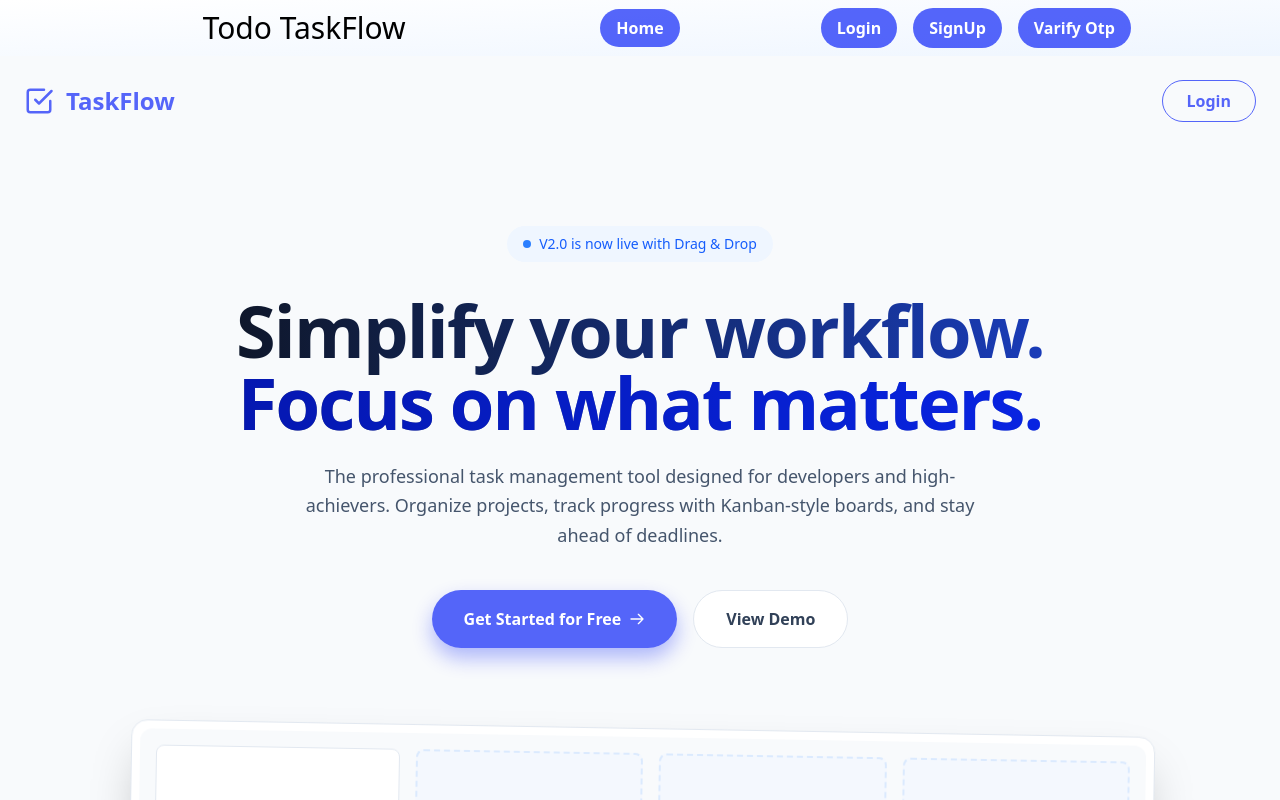
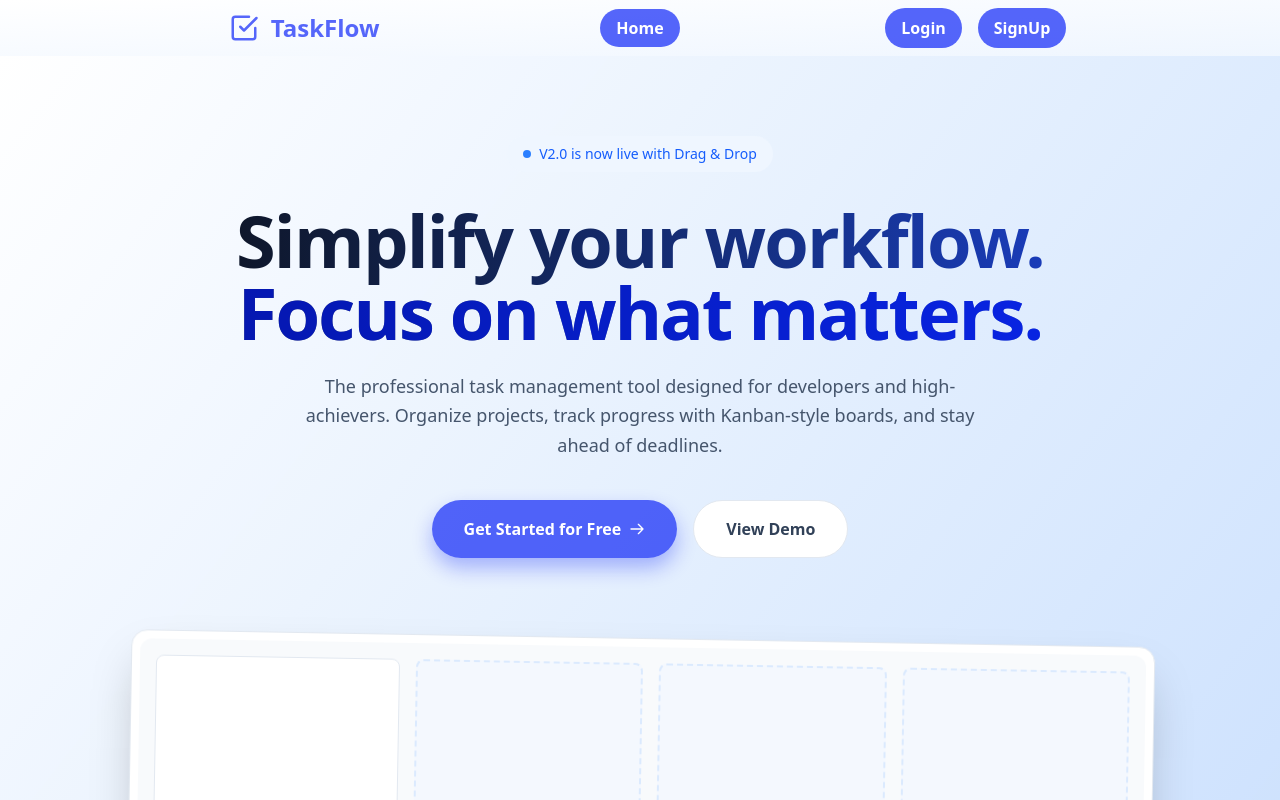
Before and after one commit to Vandana6261/todo-taskflow, a React app in the folder frontend/: page / in a window 1280 px wide. Shown: the top 800 px of the page. Built offline with nearby package versions, Linux system fonts and the light colour scheme; the HTML template or start-up script is replaced by a standard one.

Commit message:
feat:- UI enhancement

```diff
--- a/frontend/src/pages/Dashboard.jsx
+++ b/frontend/src/pages/Dashboard.jsx
@@ -90,19 +90,14 @@ function Dashboard() {
 
   return (
     <>
-      {/* <h2>Hello</h2> */}
       <div className='max-w-[1400px] mx-auto h-screen flex flex-col bg-[#c7c7ee71]'>
-        {/* previous ui-bg :- e0e5ebd2 */}
-        {/* header */}
-        <header className='flex justify-start items-center h-auto p-4 border-b border-gray-300 gap-8'>
+        <header className='flex justify-start items-center h-auto p-4 border-b border-gray-300 gap-6'>
           <span className='text-2xl'>
             <GiHamburgerMenu />
           </span>
-          <div className='flex items-center gap-4 text-3xl '>
-            <span>
-              <FiCheckSquare />
-            </span>
-            <h2>TaskFlow</h2>
+          <div className="flex items-center gap-3 text-2xl font-bold text-[#0019f7a8]">
+            <FiCheckSquare className="text-3xl" />
+            <span>TaskFlow</span>
           </div>
         </header>
 
--- a/frontend/src/pages/Home.jsx
+++ b/frontend/src/pages/Home.jsx
@@ -2,23 +2,12 @@
 import React from 'react';
 import { FiCheckSquare, FiShield, FiZap, FiLayout } from "react-icons/fi";
 import { HiOutlineArrowRight } from "react-icons/hi";
+import { useNavigate } from 'react-router-dom';
 
-const Home = ({ onGetStarted }) => {
+const Home = () => {
+  const navigate = useNavigate();
   return (
-    <div className="min-h-screen bg-[#F8FAFC] text-[#1E293B] selection:bg-blue-100">
-      {/* Navigation */}
-      <nav className="max-w-[1400px] mx-auto flex justify-between items-center p-6">
-        <div className="flex items-center gap-3 text-2xl font-bold text-[#0019f7a8]">
-          <FiCheckSquare className="text-3xl" />
-          <span>TaskFlow</span>
-        </div>
-        <button
-          onClick={onGetStarted}
-          className="px-6 py-2 rounded-full border border-[#0019f7a8] text-[#0019f7a8] font-semibold hover:bg-[#0019f7a8] hover:text-white transition-all duration-300"
-        >
-          Login
-        </button>
-      </nav>
+    <div className="min-h-screen bg-[#F8FAFC] text-[#1E293B] selection:bg-blue-100 bg-gradient-to-br from-white to-blue-500/30">
 
       {/* Hero Section */}
       <section className="max-w-[1200px] mx-auto px-6 pt-20 pb-32 flex flex-col items-center text-center">
@@ -42,7 +31,7 @@ const Home = ({ onGetStarted }) => {
 
         <div className="flex flex-col sm:flex-row gap-4">
           <button
-            onClick={onGetStarted}
+            onClick={() => navigate("/signUp")}
             className="flex items-center gap-2 px-8 py-4 bg-[#0019f7a8] text-white font-bold rounded-full shadow-[0px_10px_20px_rgba(0,25,247,0.3)] hover:shadow-[0px_15px_25px_rgba(0,25,247,0.4)] hover:-translate-y-1 transition-all duration-300"
           >
             Get Started for Free <HiOutlineArrowRight />
--- a/frontend/src/pages/Landing.jsx
+++ b/frontend/src/pages/Landing.jsx
@@ -1,13 +1,17 @@
 import React from 'react'
 import { NavLink, Outlet, useNavigate } from 'react-router-dom';
+import { FiCheckSquare} from "react-icons/fi";
+
 
 function Landing() {
   const navigate = useNavigate();
   return (
     <>
-      <div className='max-w-full max-h-full w-auto text-center flex justify-around items-center p-2 bg-gradient-to-br from-white to-blue-50 z-10 relative'>
-        <h1 className='flex-1 text-3xl '>Todo TaskFlow</h1>
-        {/* <p className='text-gray-600'>Manage your tasks easily</p> */}
+      <header className='max-w-full max-h-full w-auto text-center flex justify-around items-center p-2 bg-gradient-to-br from-white to-blue-50 z-10 relative'>
+        <div className="flex-1 flex items-center justify-center gap-3 text-2xl font-bold text-[#0019f7a8] ">
+          <FiCheckSquare className="text-3xl" />
+          <span>TaskFlow</span>
+        </div>
         <div>
           <NavLink
             to="/"
@@ -16,6 +20,7 @@ function Landing() {
             Home
           </NavLink>
         </div>
+
         <div className='flex-1 flex justify-center  gap-4 '>
           <NavLink
             to="/login"
@@ -27,13 +32,8 @@ function Landing() {
             className='btn hoverBase border-none w-auto py-2 px-4  text-white font-semibold bg-[#0019f7a8] rounded-full hover:shadow-[0px_0px_20px_rgba(0,15,205,0.4)]'
             onClick={() => navigate("/signUp")}
           >SignUp</NavLink>
-          <NavLink
-            to="/signUp/varifyOtp"
-            className='btn hoverBase border-none w-auto py-2 px-4  text-white font-semibold bg-[#0019f7a8] rounded-full hover:shadow-[0px_0px_20px_rgba(0,15,205,0.4)]'
-            onClick={() => navigate("/varifyOtp")}
-          >Varify Otp</NavLink>
         </div>
-      </div>
+      </header>
       <Outlet />
     </>
   )
--- a/frontend/src/pages/Login.jsx
+++ b/frontend/src/pages/Login.jsx
@@ -11,7 +11,6 @@ function Login() {
         password: "",
     })
     const [errors, setErrors] = useState({});
-    const [isUser, setIsUser] = useState(true);
 
     const navigate = useNavigate()
 
@@ -66,19 +65,16 @@ function Login() {
 
         console.log(formData);
         const loginResponse = await loginUser(formData);
-        // console.log(response)
         if(loginResponse.success) {
             navigate("/dashboard")
         }
         else {
             let loginError = null;
             if(loginResponse.message == "User don't exists") {
-                setIsUser(false);
                 loginError = "User doesn't exists with this email please signUp first";
                 setErrors({loginError});
             }
             else if(loginResponse.message == "Password doesn't match") {
-                setIsUser(true)
                 loginError = loginResponse.message;
                 setErrors({loginError});
             }
@@ -89,7 +85,6 @@ function Login() {
             password: "",
         })
         return;
-        // console.log("Form submitted")
     }
 
     return (
@@ -132,9 +127,6 @@ function Login() {
                         {errors.loginError && <p className="text-sm text-red-600">{errors.loginError}</p>}
 
                         <button className='btn hoverBase border-none w-fit py-2 px-4 text-white font-semibold bg-[#0019f7a8] rounded-full hover:shadow-[0px_0px_20px_rgba(0,15,205,0.4)]'>Login</button>
-
-                        {!isUser && <button className='btn hoverBase border-none w-fit py-2 px-4 text-white font-semibold bg-[#0019f7a8] rounded-full hover:shadow-[0px_0px_20px_rgba(0,15,205,0.4)]' onClick={() => redirect('/signUp')}>SignUp</button>}
-
                     </form>
                 </div>
             </div>
```
